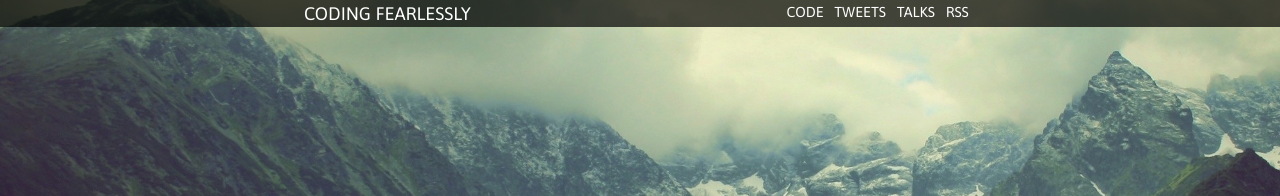
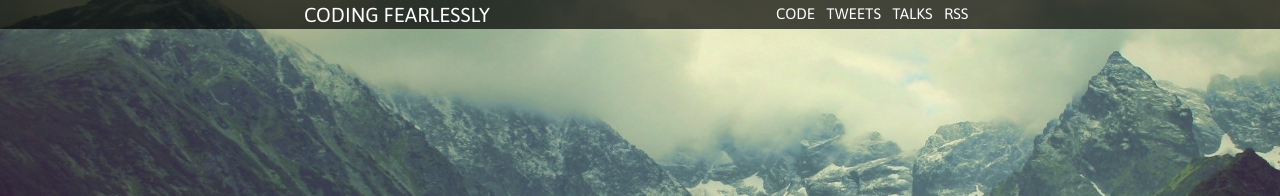
Before and after one commit to mmozuras/mmozuras.github.com, a Jekyll site: the page built from index.html, in a window 1280 px wide. Shown: the top 196 px of the page. Built offline with Jekyll 4.4.1, drawn with Linux system fonts in a browser that asks for light colours; comment, search, counter and statistics services are not loaded.

Commit message:
Increase blog-title-font-size form .9em to .95em

```diff
--- a/assets/sass/_variables.scss
+++ b/assets/sass/_variables.scss
@@ -9,7 +9,7 @@
 // Typography
 $body-font: 'Asap', sans-serif;
 
-$blog-title-font-size: .9em;
+$blog-title-font-size: .95em;
 $blog-title-text-transform: uppercase;
 
 $post-font-size: 1.2em;
```
Also changed, not shown: assets/css/default.css (+1 -1 lines).
